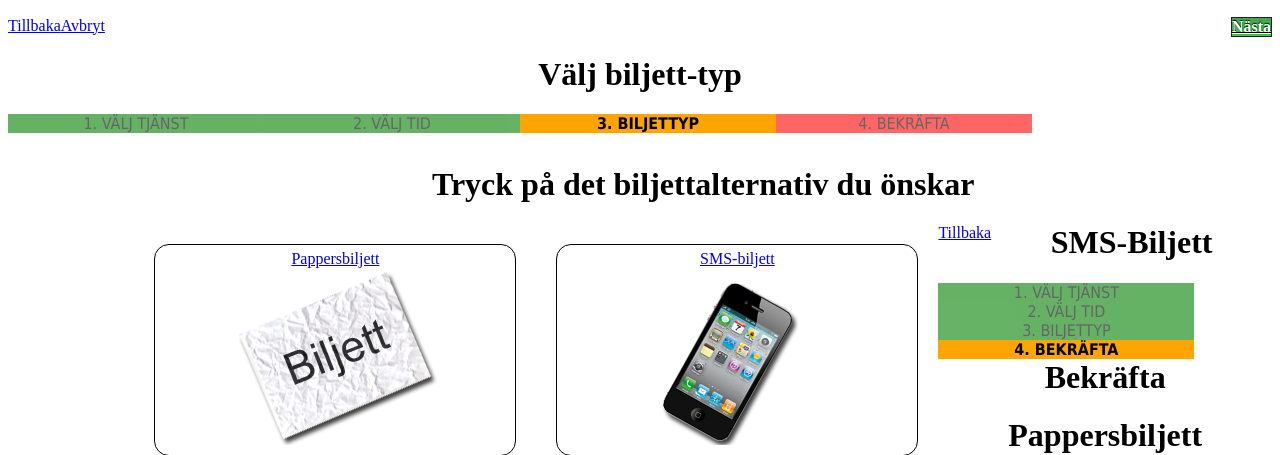
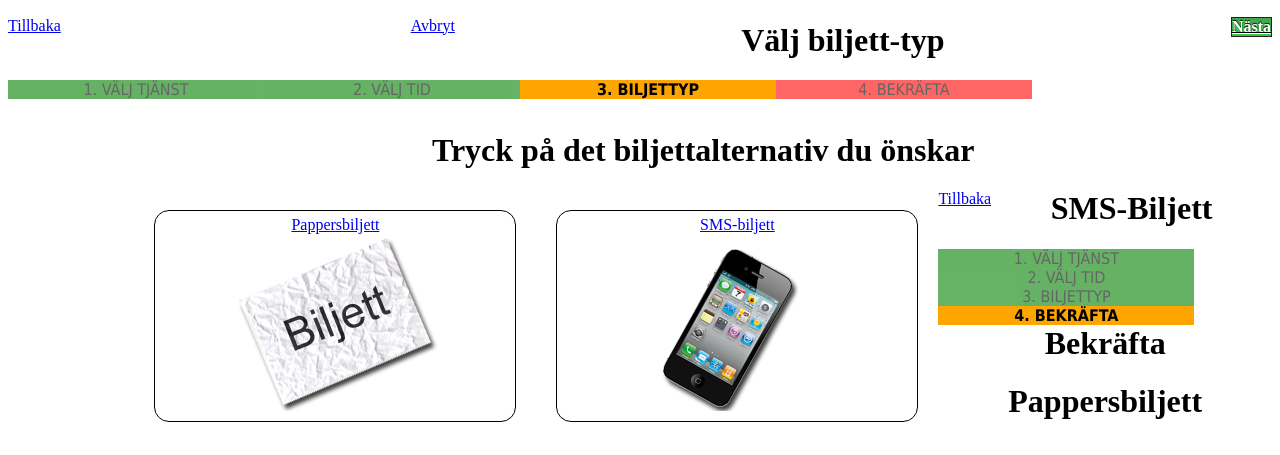
Before and after one commit to ivarsson/Parkera, a PHP site: page / in a window 1280 px wide. Shown: the part 1167-1622 px from the top of the page. Run offline with PHP 8.4, Linux system fonts and the light colour scheme; some libraries are stand-ins or nearby versions.

Commit message:
updates in pay

```diff
--- a/pay.php
+++ b/pay.php
@@ -41,7 +41,7 @@
 <div data-role="footer" data-theme="a" data-position="fixed">
 	<p>
 		<a class="back" href="#start" onClick="window.location.reload()" data-role="button" data-inline="true" data-icon="back">Tillbaka</a>
-		<a href="#start" data-role="button" data-icon="delete">Avbryt</a>
+		<span style="float:left; margin-left:350px;"><a href="#start" data-role="button" data-icon="delete">Avbryt</a></span>
 		<a class="forward" href="#ticket" onClick="window.location.reload()" data-rel="forward" data-role="button" data-inline="true" data-icon="forward">Nästa</a>
 	</p>
 	</form>
```
